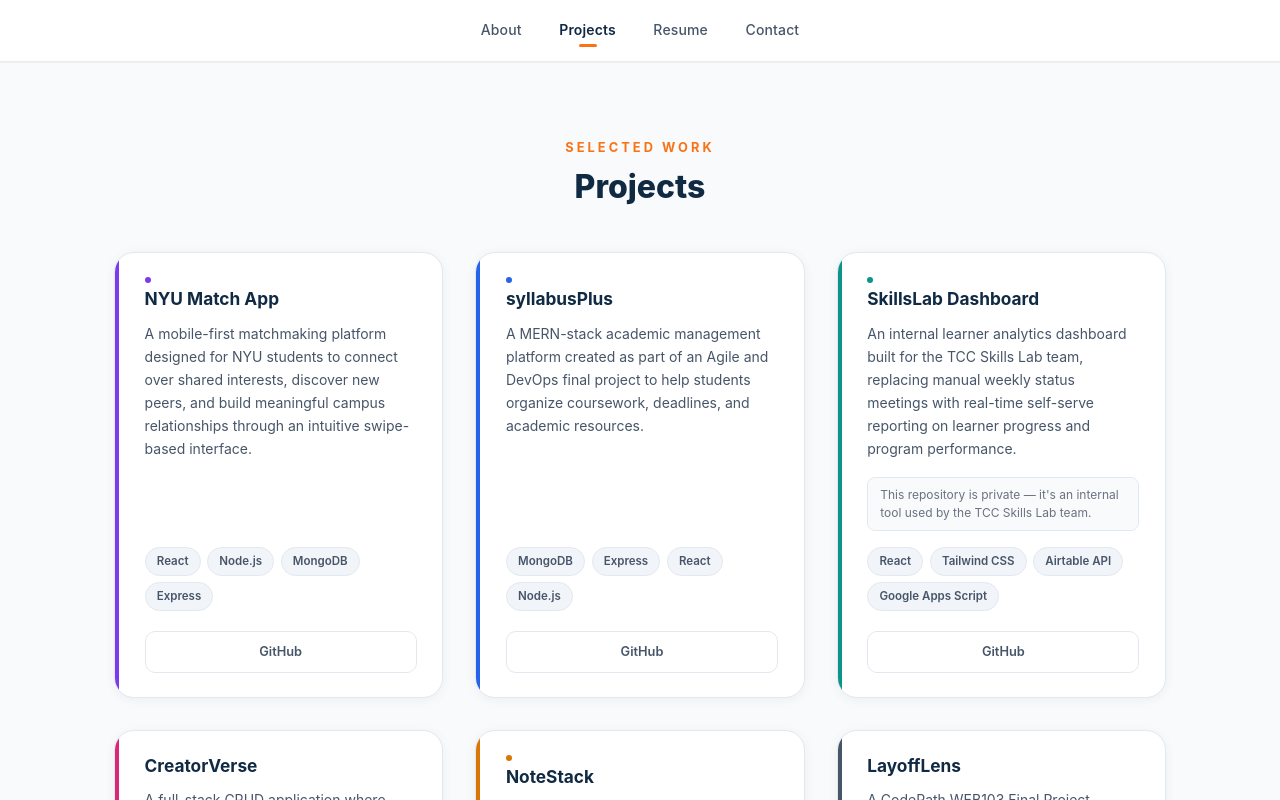
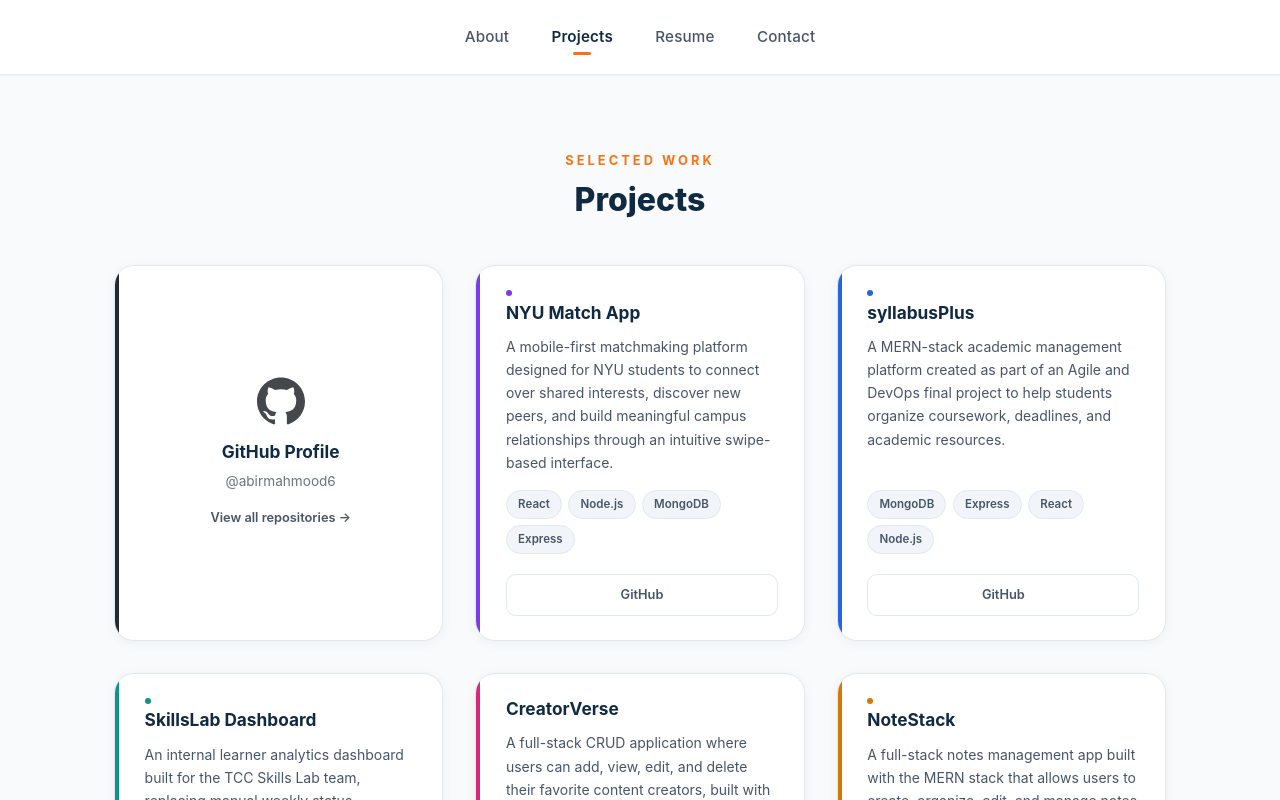
Before and after one commit to abirmahmood6/personal_website, a React (Vite) app in the folder client/: page /projects in a window 1280 px wide. Shown: the top 800 px of the page. Built offline with nearby package versions, Linux system fonts and the light colour scheme.

Commit message:
add GitHub profile card to projects, add PTK certification

```diff
--- a/client/src/App.css
+++ b/client/src/App.css
@@ -55,7 +55,7 @@ img {
   display: flex;
   align-items: center;
   justify-content: center;
-  padding: 0.7rem 0;
+  padding: 1rem 0;
 }
 
 .navbar-list {
@@ -73,8 +73,8 @@ img {
   flex-direction: column;
   align-items: center;
   gap: 0;
-  padding: 0.5rem 1.1rem;
-  font-size: 0.875rem;
+  padding: 0.55rem 1.25rem;
+  font-size: 0.95rem;
   font-weight: 500;
   color: var(--text-secondary);
   text-decoration: none;
@@ -516,8 +516,8 @@ img {
 
   /* Navbar — tighter on small screens */
   .navbar-link {
-    padding: 0.4rem 0.65rem;
-    font-size: 0.78rem;
+    padding: 0.45rem 0.8rem;
+    font-size: 0.875rem;
   }
   .navbar-list {
     gap: 0;
@@ -1041,6 +1041,50 @@ img {
   color: #fff;
 }
 
+.project-card--profile {
+  text-decoration: none;
+  color: var(--text-primary);
+}
+
+.project-profile-body {
+  display: flex;
+  flex-direction: column;
+  align-items: center;
+  justify-content: center;
+  text-align: center;
+  gap: 0.5rem;
+  padding: 2rem 1.5rem;
+  flex: 1;
+}
+
+.project-profile-icon {
+  margin-bottom: 0.5rem;
+  opacity: 0.85;
+  transition: opacity 0.2s ease;
+}
+
+.project-card--profile:hover .project-profile-icon {
+  opacity: 1;
+}
+
+.project-profile-handle {
+  font-size: 0.85rem;
+  color: var(--muted);
+  margin: 0;
+}
+
+.project-profile-cta {
+  font-size: 0.8rem;
+  font-weight: 600;
+  color: var(--text-secondary);
+  margin-top: 0.5rem;
+  transition: color 0.18s ease;
+}
+
+.project-card--profile:hover .project-profile-cta {
+  color: var(--text-primary);
+}
+
 /* ─── Contact Page ─────────────────────────────────────── */
 
 .contact-heading-group {
--- a/client/src/components/ProjectCard.jsx
+++ b/client/src/components/ProjectCard.jsx
@@ -1,7 +1,35 @@
 import React from "react";
 
+const GitHubIcon = () => (
+  <svg width="48" height="48" viewBox="0 0 24 24" fill="currentColor" aria-hidden="true">
+    <path d="M12 .297c-6.63 0-12 5.373-12 12 0 5.303 3.438 9.8 8.205 11.385.6.113.82-.258.82-.577 0-.285-.01-1.04-.015-2.04-3.338.724-4.042-1.61-4.042-1.61C4.422 18.07 3.633 17.7 3.633 17.7c-1.087-.744.084-.729.084-.729 1.205.084 1.838 1.236 1.838 1.236 1.07 1.835 2.809 1.305 3.495.998.108-.776.417-1.305.76-1.605-2.665-.3-5.466-1.332-5.466-5.93 0-1.31.465-2.38 1.235-3.22-.135-.303-.54-1.523.105-3.176 0 0 1.005-.322 3.3 1.23.96-.267 1.98-.399 3-.405 1.02.006 2.04.138 3 .405 2.28-1.552 3.285-1.23 3.285-1.23.645 1.653.24 2.873.12 3.176.765.84 1.23 1.91 1.23 3.22 0 4.61-2.805 5.625-5.475 5.92.42.36.81 1.096.81 2.22 0 1.606-.015 2.896-.015 3.286 0 .315.21.69.825.57C20.565 22.092 24 17.592 24 12.297c0-6.627-5.373-12-12-12"/>
+  </svg>
+)
+
 const ProjectCard = ({ project = {} }) => {
-  const { title, description, techStack = [], github, liveDemo, featured, accent = "#475569", privateNote } = project;
+  const { title, description, techStack = [], github, liveDemo, featured, accent = "#475569", privateNote, isProfile } = project;
+
+  if (isProfile) {
+    return (
+      <a
+        href={github}
+        target="_blank"
+        rel="noopener noreferrer"
+        className="project-card project-card--profile"
+        aria-label="GitHub Profile"
+      >
+        <div className="project-card-stripe" style={{ background: accent }} />
+        <div className="project-card-body project-profile-body">
+          <div className="project-profile-icon" style={{ color: accent }}>
+            <GitHubIcon />
+          </div>
+          <h3 className="project-title">GitHub Profile</h3>
+          <p className="project-profile-handle">@abirmahmood6</p>
+          <span className="project-profile-cta">View all repositories →</span>
+        </div>
+      </a>
+    );
+  }
 
   return (
     <article className="project-card" aria-labelledby={`project-${title}`}>
--- a/client/src/data/projects_data.js
+++ b/client/src/data/projects_data.js
@@ -1,4 +1,11 @@
 const projects = [
+  {
+    id: 0,
+    title: "GitHub Profile",
+    isProfile: true,
+    github: "https://github.com/abirmahmood6",
+    accent: "#24292e",
+  },
   {
     id: 1,
     title: "NYU Match App",
--- a/client/src/pages/Home.jsx
+++ b/client/src/pages/Home.jsx
@@ -13,6 +13,12 @@ const certifications = [
     organization: "Cornell Tech",
     image: "/cert-cornell.png",
     description: "An introduction to how AI and machine learning fit into real software — covering model design, data pipelines, and practical engineering tradeoffs.",
+  },
+  {
+    title: "Phi Theta Kappa Honor Society",
+    organization: "Phi Theta Kappa — Alpha Kappa Chapter",
+    image: "/cert-ptk.png",
+    description: "Inducted into the Phi Theta Kappa Honor Society in recognition of academic excellence. PTK is the largest honor society in American higher education.",
   },
 ]
 
```
Also changed, not shown: client/public/cert-ptk.png (added).
